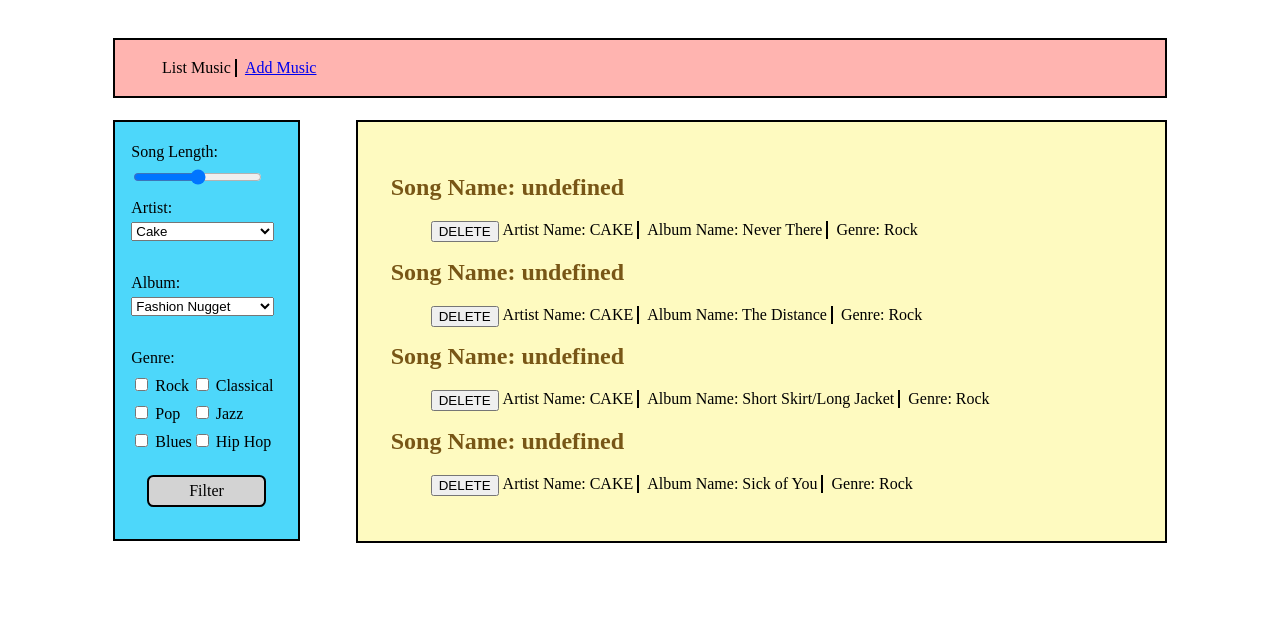
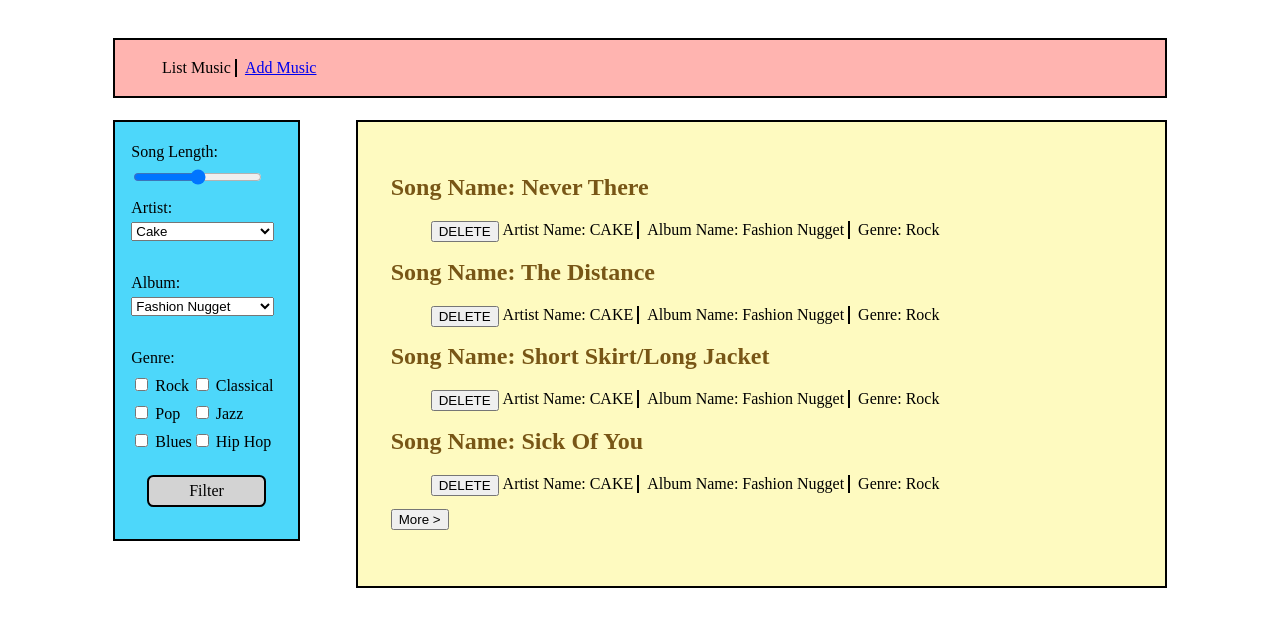
Before and after one commit to ryan-b-writin/musicHistory, a plain HTML site: page index.html in a window 1280 px wide. Drawn offline with Linux system fonts and the light colour scheme.

Commit message:
added more button and a few minor fixes

```diff
--- a/index.html
+++ b/index.html
@@ -62,12 +62,18 @@
 
   <!-- right song display -->
     <div class="blocks" id="nowPlaying">
-<!--       <h2>Song Name:</h2>
-      <ul>
-        <li>Artist Name</li>
-        <li>Album Name</li>
-        <li>Genre</li>
-      </ul> -->
+      <div id="nowPlayingList">
+  <!--  <h2>Song Name:</h2>
+        <ul>
+          <li>Artist Name</li>
+          <li>Album Name</li>
+          <li>Genre</li>
+        </ul> -->
+      </div>
+      <div id="moreSongsGoHere">
+      </div>
+      <button id="more">More > </button>
+    </div>
   </section>
 
 <!-- add song view -->
--- a/main.css
+++ b/main.css
@@ -90,7 +90,7 @@ select {
   border: .18em solid black;
   width: 69%;
   padding: 3%;
-  height: 22.2em;
+  min-height: 25em;
 }
 
 #nowPlaying h2 {
--- a/scripts.js
+++ b/scripts.js
@@ -4,6 +4,7 @@ var addButton = document.getElementById("addButton")
 var viewLink = document.getElementById("viewLink");
 var defView = document.getElementById("defView");
 var nowPlaying = document.getElementById("nowPlaying");
+var nowPlayingList = document.getElementById("nowPlayingList")
 var SName = document.getElementById("SName");
 var SArtist = document.getElementById("SArtist");
 var SAlbum = document.getElementById("SAlbum");
@@ -59,11 +60,11 @@ var requestSongs= function(callback) {
 //populate initial nowPlaying list with data from song array
 var populateList = function() {
   var currentButton;
-  nowPlaying.innerHTML = ""
+  nowPlayingList.innerHTML = ""
   for (var i=0;i<songList.length;i++) {
     var songDiv = document.createElement("div");
     songDiv.innerHTML = "<h2>Song Name: "+songList[i].name+ "</h2> <ul> <li>Artist Name: "+songList[i].artist+ "</li> <li>Album Name: "+songList[i].album+"</li> <li>Genre: "+songList[i].genre+"</li> <button class='deleteButton' id='del"+i+"'>DELETE</button></ul>";
-    nowPlaying.appendChild(songDiv);
+    nowPlayingList.appendChild(songDiv);
     currentButton = document.getElementById("del"+i);
     currentButton.addEventListener("click", function(){
       var divToRemove = this.parentNode.parentNode
@@ -89,7 +90,7 @@ addButton.addEventListener("click", function(){
   newSong.album = SAlbum.value;
   newSong.genre = SGenre.value;
   songList.unshift(newSong);
-  songList.pop();
+  // songList.pop();
   populateList();
   SName.value = "";
   SArtist.value = "";
--- a/songs1.json
+++ b/songs1.json
@@ -1,19 +1,23 @@
 {
   "songs": [{
+    "name": "Never There",
     "artist": "CAKE",
-    "album": "Never There",
+    "album": "Fashion Nugget",
     "genre": "Rock"
   }, {
+    "name": "The Distance",
     "artist": "CAKE",
-    "album": "The Distance",
+    "album": "Fashion Nugget",
     "genre": "Rock"
   }, {
+    "name": "Short Skirt/Long Jacket",
     "artist": "CAKE",
-    "album": "Short Skirt/Long Jacket",
+    "album": "Fashion Nugget",
     "genre": "Rock"
   }, {
+    "name": "Sick Of You",
     "artist": "CAKE",
-    "album": "Sick of You",
+    "album": "Fashion Nugget",
     "genre": "Rock"
   }]
 }
```
